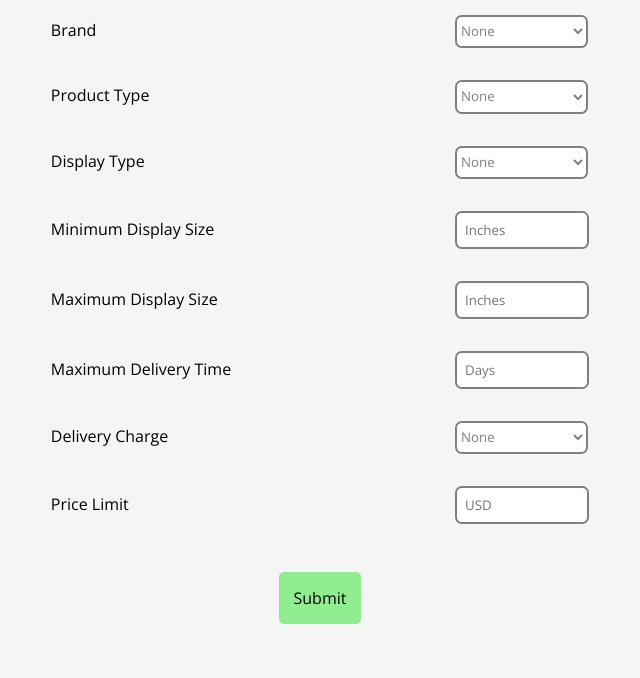
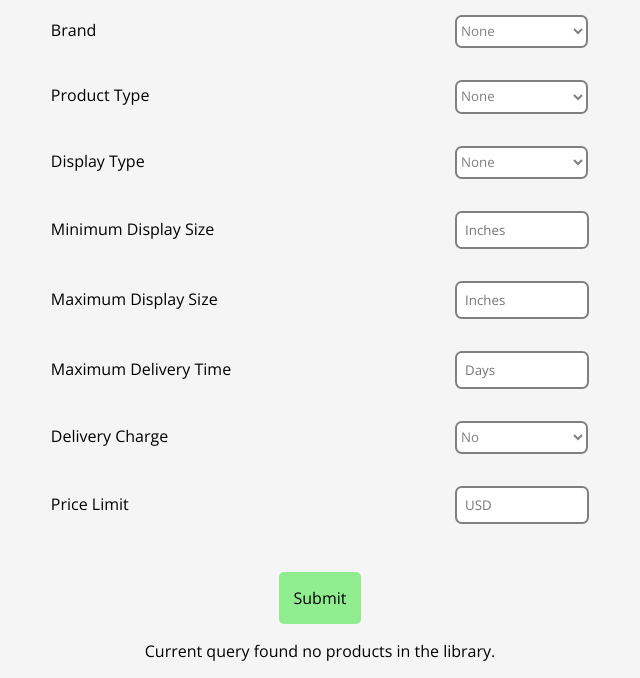
Before and after one commit to SiriusCrack/CS360BestBusy, a Django app: page /store/byrequirement in a window 1280 px wide. Shown: the part 177-855 px from the top of the page, without its empty margins (320-960 px from the left). Before the commit the page ends 801 px from the top, so only its background shows below. Run offline with Django 4.2, Linux system fonts and the light colour scheme.

Commit message:
Good Stuff

```diff
--- a/BestBuy/store/templates/catalog/product_detail.html
+++ b/BestBuy/store/templates/catalog/product_detail.html
@@ -3,9 +3,9 @@
 {% block content %}
 <h1 class="product_header">Product Details</h1>
 <div class="detail-wrapper">
-  <ul class="detail-item">Entire Name: {{product.displaySize}} {{product.brand}} {{product.displayType}} {{product.productType}}"</ul>
+  <ul class="detail-item">Entire Name: {{product.displaySize}}" {{product.brand}} {{product.displayType}} {{product.productType}}</ul>
   <ul class="detail-item">Display Size: {{product.displaySize}}"</ul>
-  <ul class="detail-item">Brands: {{product.brand}}</ul>
+  <ul class="detail-item">Brand: {{product.brand}}</ul>
   <ul class="detail-item">Display Type: {{product.displayType}}</ul>
   <ul class="detail-item">Product Type: {{product.productType}}</ul>
   <ul class="detail-item">UUID: {{product.productID}}</ul>
--- a/BestBuy/store/templates/catalog/service_requirements.html
+++ b/BestBuy/store/templates/catalog/service_requirements.html
@@ -52,9 +52,8 @@
    <div class="option_wrapper">
       <label for="deliveryCharge">Delivery Charge</label>
       <select name="deliveryCharge">
-         <option value="none">None</option>
-         <option value="yes">Yes</option>
-         <option value="no">No</option>
+         <option value="none">No</option>
+         <option value="no">Yes</option>
       </select>
    </div>
    <div class="option_wrapper">
@@ -64,11 +63,13 @@
    <button class="submit_button" type="submit" name="submitRequirements">Submit</button>
 </form>
 {% if results %}
-   <div class="user-search">Results:</div>
+   <div class="user-search" style="margin-bottom: 1em;">Results:</div>
    {% for product in results %}
       <ul class="product_item">
          <a href="{% url 'productDetail' product.productID %}">{{product}}</a>
       </ul>
    {% endfor %}
+   {% else %}
+      <p style="margin: 1em; text-align: center;">Current query found no products in the library.</p>
 {% endif %}
 {% endblock %}
```
